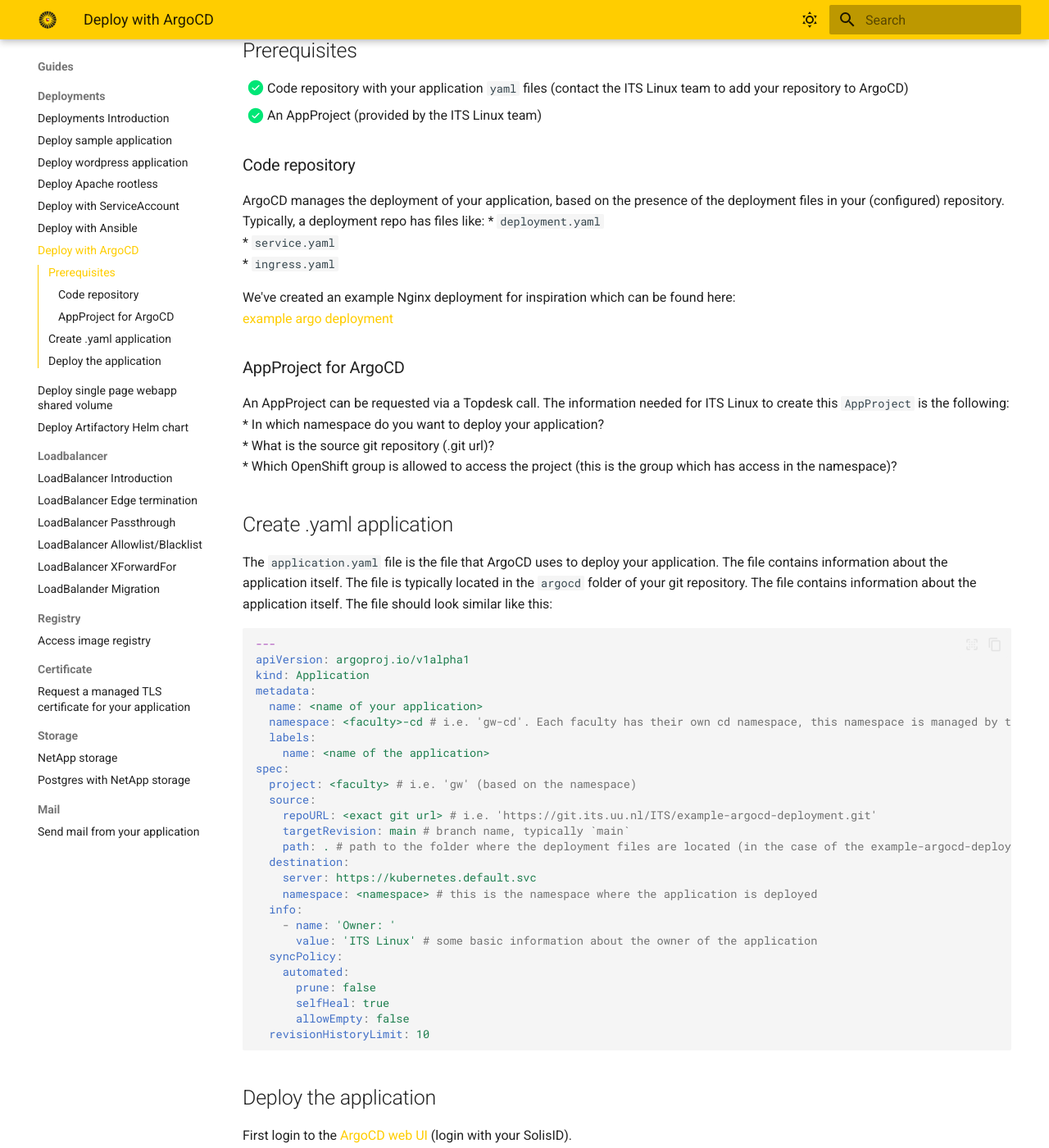
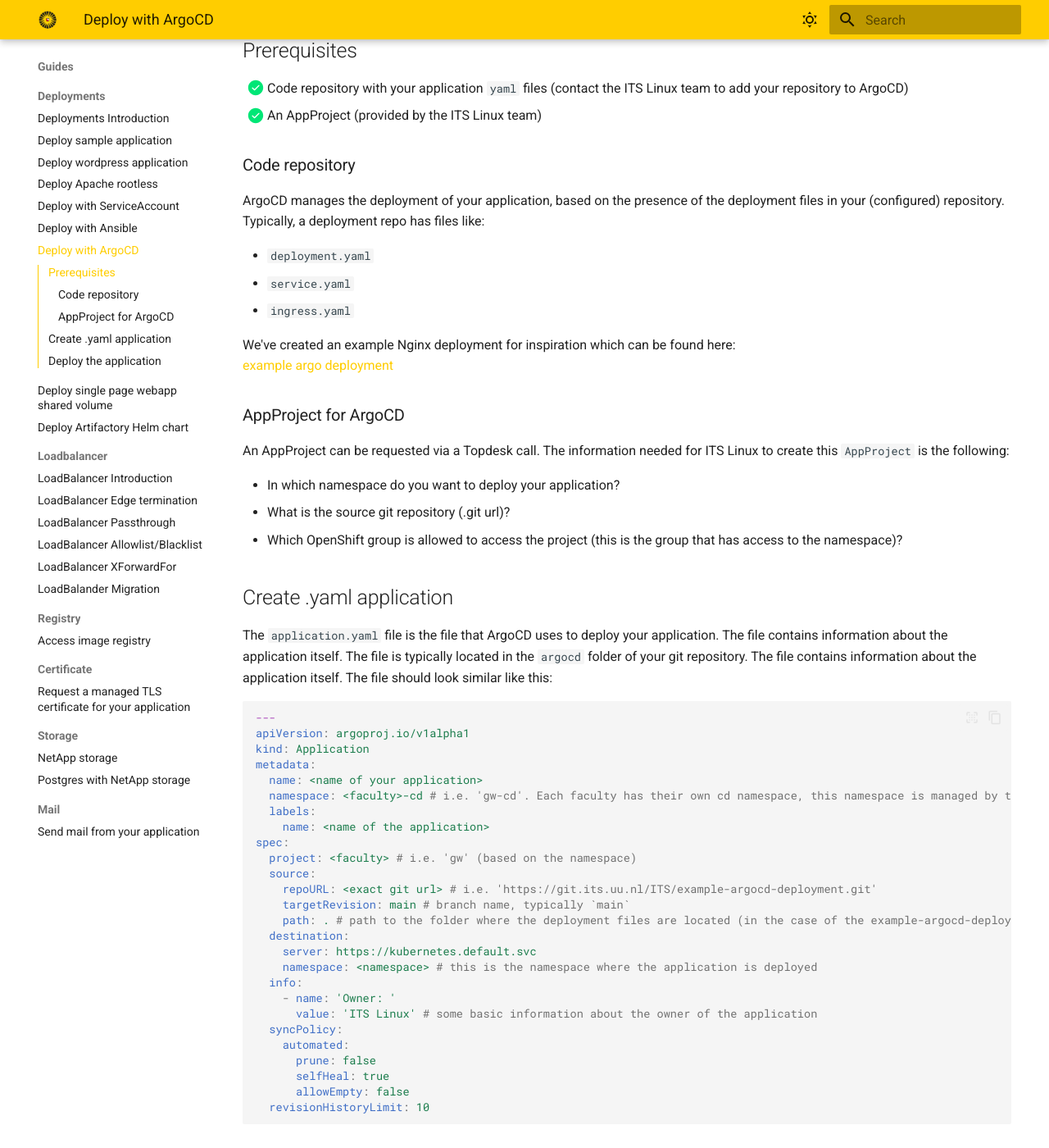
Before and after one commit to UtrechtUniversity/containerplatform-docs, an MkDocs documentation site: the page built from docs/content/guides/managed-deployment-with-argocd.md, in a window 1280 px wide and 1400 px high, scrolled down 224 px. Shown: the whole window at 82% size. Built offline with MkDocs 1.6.1 and Material for MkDocs 9.7.7, drawn with Linux system fonts in a browser that asks for light colours; some of the changed text lies outside the part shown.

```diff
--- a/docs/content/guides/managed-deployment-with-argocd.md
+++ b/docs/content/guides/managed-deployment-with-argocd.md
@@ -7,18 +7,20 @@
 ### Code repository
 ArgoCD manages the deployment of your application, based on the presence of the deployment files in your (configured) repository.
 Typically, a deployment repo has files like:
-* `deployment.yaml`
-* `service.yaml`
-* `ingress.yaml`
+
+- `deployment.yaml`
+- `service.yaml`
+- `ingress.yaml`
 
 We've created an example Nginx deployment for inspiration which can be found here:
 [example argo deployment](https://git.its.uu.nl/ITS/example-argocd-deployment)
 
 ### AppProject for ArgoCD
 An AppProject can be requested via a Topdesk call. The information needed for ITS Linux to create this `AppProject` is the following:
-* In which namespace do you want to deploy your application?
-* What is the source git repository (.git url)?
-* Which OpenShift group is allowed to access the project (this is the group which has access in the namespace)?
+
+- In which namespace do you want to deploy your application?
+- What is the source git repository (.git url)?
+- Which OpenShift group is allowed to access the project (this is the group that has access to the namespace)?
 
 ## Create <application>.yaml application
 The `application.yaml` file is the file that ArgoCD uses to deploy your application. The file contains information about the application itself.
@@ -65,4 +67,4 @@ Now run the following command:
 
 This will create the application in ArgoCD, and it will start syncing the application with the git repository.
 
-Refer to the web UI for the status of the application. If everything is correct you should see a green checkmark for your application.
+Refer to the web UI for the status of the application. If everything is correct, you should see a green checkmark for your application.
```
